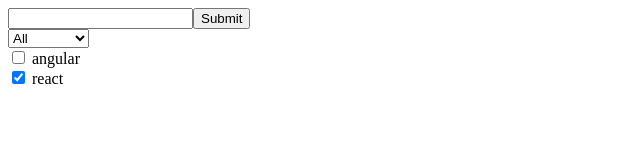
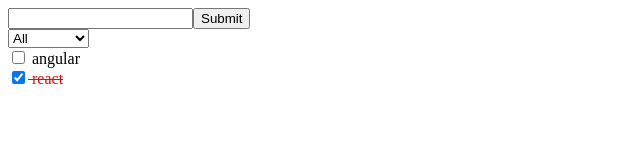
Before and after one commit to sauravPratap26/AngularBasics, an Angular app: page / in a window 1280 px wide. Shown: the top 160 px of the page, without its empty margins (0-640 px from the left). Built offline with nearby package versions, Linux system fonts and the light colour scheme.

Commit message:
conditional styling to the list items

```diff
--- a/src/app/wish-list-item/wish-list-item.component.css
+++ b/src/app/wish-list-item/wish-list-item.component.css
@@ -0,0 +1,4 @@
+.strikeThrough{
+    text-decoration: line-through;
+    color: red;
+}
--- a/src/app/wish-list-item/wish-list-item.component.html
+++ b/src/app/wish-list-item/wish-list-item.component.html
@@ -1,4 +1,4 @@
-<div>
+<div [ngClass]="getCss">
     <input
     type="checkbox"
     [checked]="wishComplete"
--- a/src/app/wish-list-item/wish-list-item.component.ts
+++ b/src/app/wish-list-item/wish-list-item.component.ts
@@ -1,9 +1,9 @@
+import { CommonModule } from '@angular/common';
 import { Component,Input,Output,EventEmitter } from '@angular/core';
-
 @Component({
   selector: 'wish-list-item',
   standalone: true,
-  imports: [],
+  imports: [CommonModule],
   templateUrl: './wish-list-item.component.html',
   styleUrl: './wish-list-item.component.css'
 })
@@ -12,10 +12,13 @@ export class WishListItemComponent {
   @Input() wishText!:String;
   @Input() wishComplete!:boolean;
   @Output() wishCompleteChange= new EventEmitter<boolean>();
+
   toggleItem() {
     this.wishComplete = !this.wishComplete;
     this.wishCompleteChange.emit(this.wishComplete)
-    // item.wishText=`${item.wishText} saurav`
-    // console.log(item);
+  }
+
+  get getCss(){
+    return this.wishComplete?'strikeThrough':''
   }
 }
```
